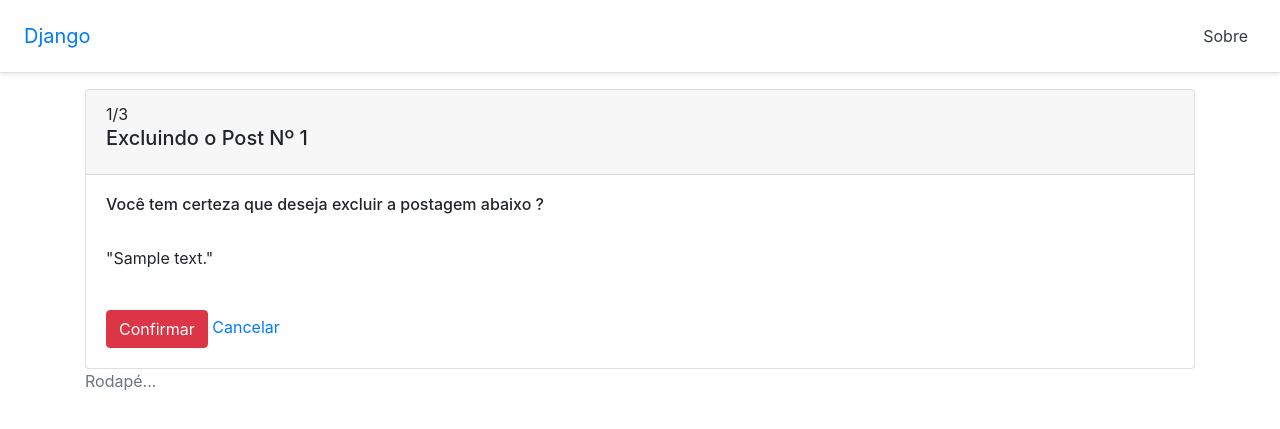
After one commit to luaniban/django-blog_2-main--2-esse-AQ-Q--, a Django app: template django-blog/templates/post/post_confirm_delete_form.html in a window 1280 px wide. The commit adds this page. Shown: the top 429 px of the page. Run offline with Django 4.2, Linux system fonts and the light colour scheme; the template is opened without the code that fills it: most values are stand-ins (such as "Sample title", 1, 10 or a date in 2020); some libraries are stand-ins or nearby versions.

Commit message:
DELETE - CRUD Básico.

```diff
--- a/django-blog/blog/urls.py
+++ b/django-blog/blog/urls.py
@@ -11,12 +11,14 @@ from blog.views import (
     create_post,
     SobreTemplateView,
     PostUpdateView,
+    PostDeleteView,
 )
 
 
 urlpatterns = [
     path("about-us", SobreTemplateView.as_view(), name="about_page"),
     path("post/<int:pk>/edit", PostUpdateView.as_view(), name="post_edit"),
+    path("post/<int:pk>/delete", PostDeleteView.as_view(), name="post_delete"),
     path("index/", index, name="index"),
     path("ola/", ola, name="ola"),
     path("posts/all", ola, name="posts_list"),
--- /dev/null
+++ b/django-blog/templates/post/post_confirm_delete_form.html
@@ -0,0 +1,20 @@
+{% extends '_layout1.html' %} {# herda o layout do sistema #}
+{% block content %} {# substitui o bloco content em _layout1.html #}
+<div class="card">
+    <div class="card-header">
+        1/3
+        <h5 class="card-title">Excluindo o Post Nº {{ object.id }}</h5>
+    </div>
+    <div class="card-body">
+        <form method="post">
+            {% csrf_token %}
+            <h6>Você tem certeza que deseja excluir a postagem abaixo ?</h6>
+            <br />
+            <p>"{{ object.body_text }}"</p>
+            <br />
+            <button type="submit" class="btn btn-danger">Confirmar</button>
+            <a href="{% url 'posts_all' %}" class="link-secondary">Cancelar </a>
+        </form>
+    </div>
+</div>
+{% endblock %} {# fecha o bloco content #}
--- a/django-blog/templates/post/post_list.html
+++ b/django-blog/templates/post/post_list.html
@@ -11,7 +11,9 @@
         <a href="{% url 'post_edit' pk=post.id %}" class="link-secondary">
             Editar
         </a>
-
+        <a href="{% url 'post_delete' pk=post.id %}" class="link-secondary">
+            Excluir
+        </a>
         {% for post in posts %}
         <article>
             <h2>Em: {{ post.pub_date|date:"d / m / Y" }}</h2>
```
Also changed, not shown: django-blog/blog/views.py (+10 -1 lines).
